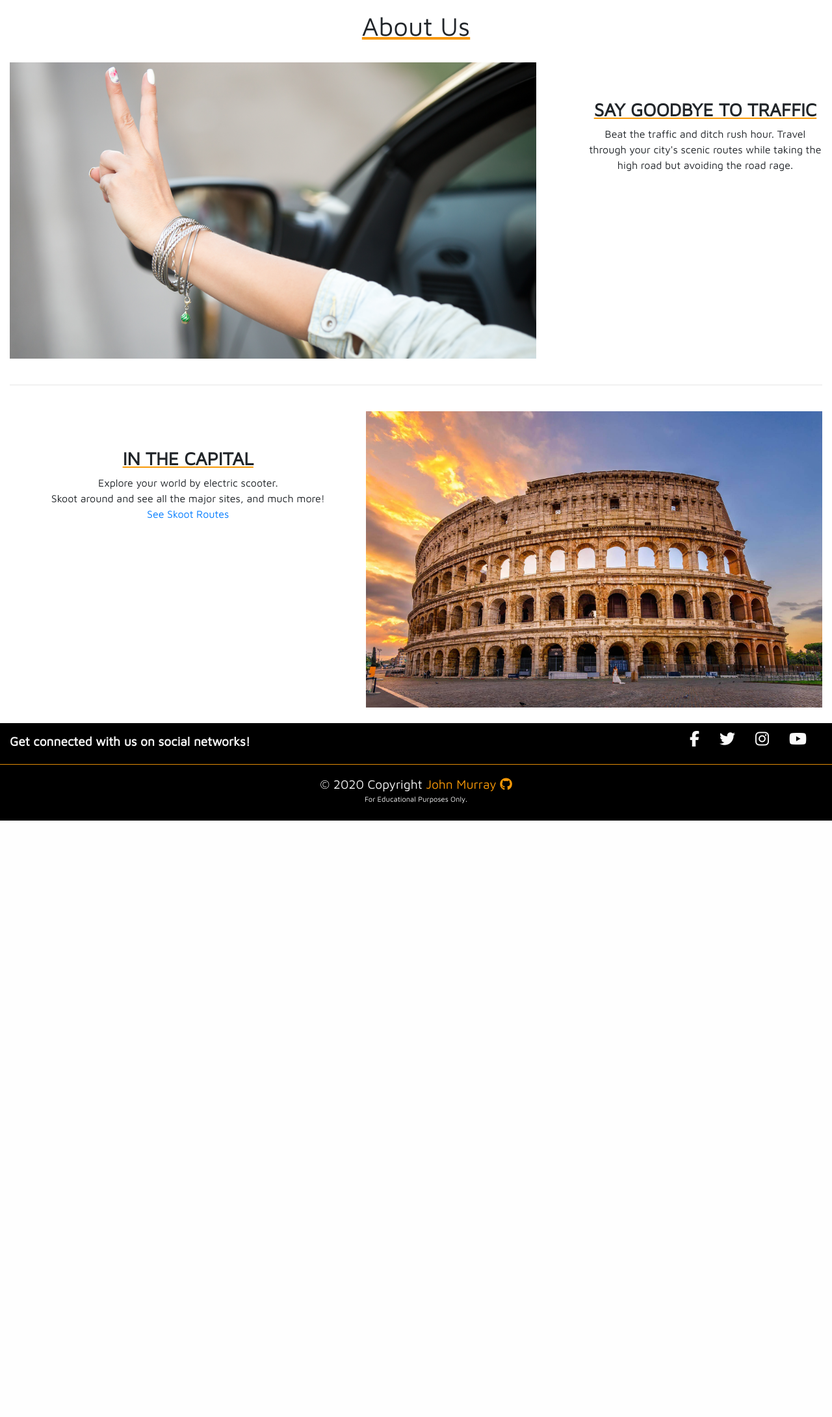
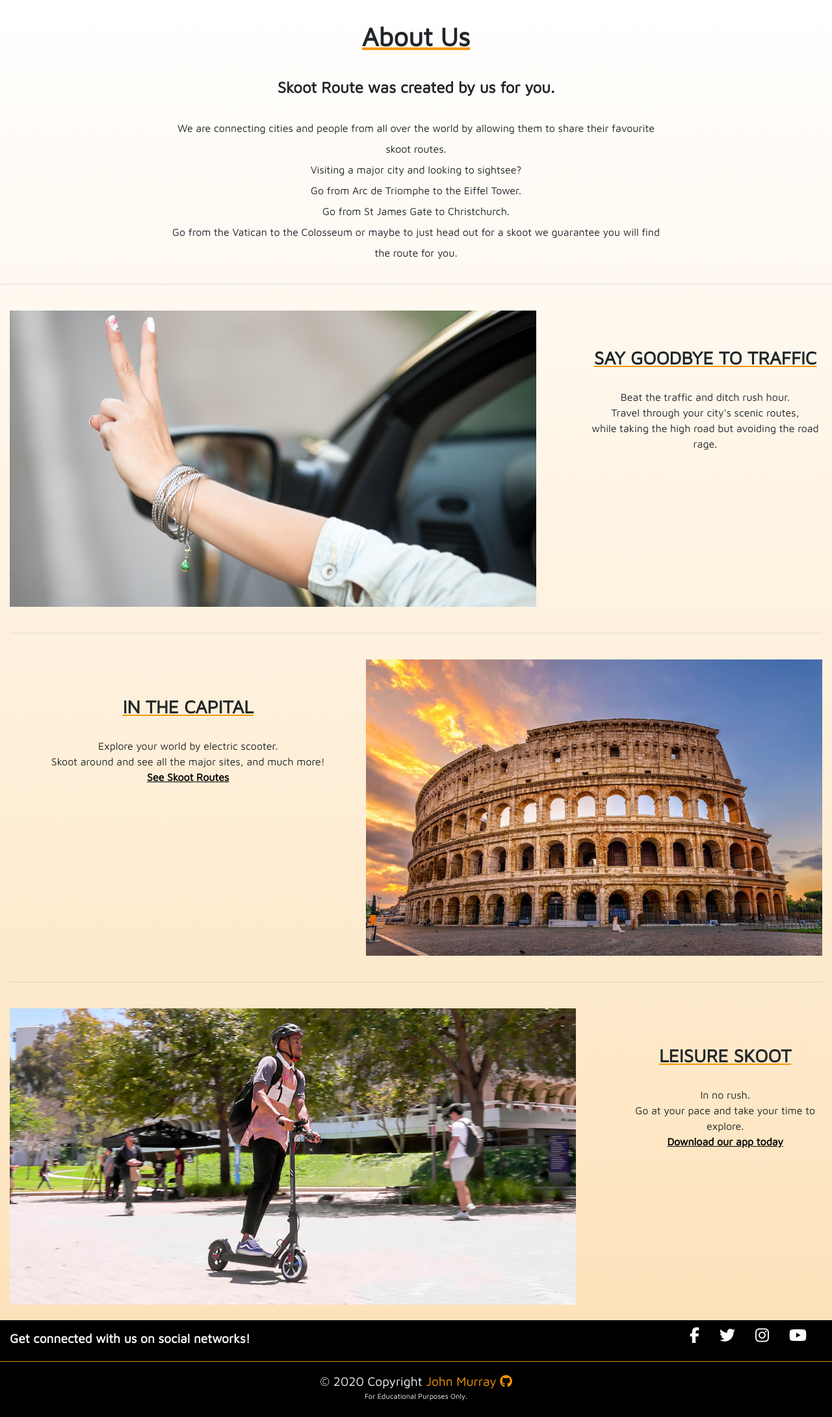
Before and after one commit to Jmurray1989/Skoot-Route, a Flask app: page /about in a window 1280 px wide. Shown: the part 96-2277 px from the top of the page at 65% size. Before the commit the page ends 1359 px from the top, so only its background shows below. Run offline with Flask 2, Linux system fonts and the light colour scheme; some libraries are stand-ins or nearby versions.

Commit message:
added image, site links and background gradient to about section

```diff
--- a/static/css/style.css
+++ b/static/css/style.css
@@ -133,9 +133,10 @@ input#fullname {
 }
 
 h1 {
-  text-decoration: underline;
-  -webkit-text-decoration-color: rgba(248, 152, 7);
-    text-decoration-color: rgba(248, 152, 7);
+ font-weight: bold;
+ text-decoration: underline;
+ -webkit-text-decoration-color: rgba(248, 152, 7);
+ text-decoration-color: rgba(248, 152, 7);
 }
 
 .get-out {
@@ -208,22 +209,58 @@ a.signature:hover {
 
 /*Headers*/
 
-.about {
+.header-main-about {
     text-align: center;
-    padding-top: 1rem;
+    padding: 2rem;
 }
 
 .about-header {
     text-align: center;
     margin-top: 5rem;
+    margin-bottom: 2rem;
     font-weight: bolder;
     text-decoration: underline;
   -webkit-text-decoration-color: rgb(248, 152, 7);
     text-decoration-color: rgb(248, 152, 7);
 }
 
+/*Paragraphs & Page Links*/
+
 .about-desc {
     text-align: center;
+}
+
+.about-route {
+    text-align: center;
+    font-weight: bold;
+}
+
+.about-route-desc {
+    margin: 2rem 20vw;
+    line-height: 2rem;
+    text-align: center;
+}
+
+.route-link {
+    color: #000000;
+    text-decoration: underline;
+    font-size: 1rem;
+    font-weight: bold;
+}
+
+.route-link:hover {
+    color: rgb(255, 153, 0);
+}
+
+.mobile-link {
+    color: #000000;
+    text-decoration: underline;
+    font-size: 1rem;
+    font-weight: bold;
+}
+
+.mobile-link:hover {
+    color: rgb(255, 153, 0);
 }
 
 /*Images*/
@@ -244,3 +281,13 @@ a.signature:hover {
     float: right;
     margin-bottom: 1.5rem;
 }
+
+/*-----------------------------------Background Color-----------------------------------*/
+
+/* Gradient Effect on Home*/
+
+
+.about {
+  background-color: #ffffff;; /* For browsers that do not support gradients */
+  background-image: linear-gradient( rgba(255, 255, 255, 0.5), rgba(248, 152, 7, 0.274));
+}
--- a/templates/about.html
+++ b/templates/about.html
@@ -1,14 +1,23 @@
 {% extends 'base.html' %} {% block content %}
+<section class="about">
+	<h1 class="header-main-about">About Us</h1>
 
-<h1 class="about">About Us</h1>
-
+	<h4 class="about-route">Skoot Route was created by us for you.</h4>
+	<p class="about-route-desc">
+		We are connecting cities and people from all over the world by allowing them to share
+		their favourite skoot routes.<br>
+  Visiting a major city and looking to sightsee?<br>
+  Go from Arc de Triomphe to the Eiffel Tower.<br>
+  Go from St James Gate to Christchurch.<br>
+  Go from the Vatican to the Colosseum or maybe to just head out for a skoot we guarantee you will find the route for you.
+</p>
+		<hr>
 		<!--About Section-->
 		<div class="container-fluid">
 			<!--COL 1-->
 
 			<div class="row about-wrap">
 				<div class="col-sm-12 col-md-12">
-
 					<!--IMG 1-->
 
 					<img
@@ -19,8 +28,9 @@
 
 					<h3 class="about-header">SAY GOODBYE TO TRAFFIC</h3>
 					<p class="about-desc">
-      Beat the traffic and ditch rush hour. Travel through your city's scenic
-      routes while taking the high road but avoiding the road rage.
+						Beat the traffic and ditch rush hour. <br />
+        Travel through your city's scenic routes,<br />
+        while taking the high road but avoiding the road rage.
       </p>
 				</div>
 			</div>
@@ -28,7 +38,6 @@
 			<hr />
 
 			<!--COL 2-->
-
 			<div class="row about-wrap">
 				<div class="col-sm-12 col-md-12">
 					<!--IMG 2-->
@@ -47,5 +56,29 @@
 					</p>
 				</div>
 			</div>
+
+			<hr />
+
+			<!--COL 3-->
+			<div class="row about-wrap">
+				<div class="col-sm-12 col-md-12">
+					<!--IMG 3-->
+
+					<img
+        class="about-img1 img-fluid"
+        src="{{url_for('static', filename='images/leisure-skoot.jpg')}}"
+        alt="peace-sign"
+      />
+
+					<h3 class="about-header">LEISURE SKOOT</h3>
+					<p class="about-desc">
+						In no rush.<br>
+                    Go at your pace and take your time to explore.<br>
+
+                    <a class="mobile-link" href="{{ url_for('mobile') }}">Download our app today</a>
+					</p>
 				</div>
+			</div>
+		</div>
+</section>
 {% endblock %}
```
Also changed, not shown: static/images/leisure-skoot.jpg (added). Lines whose indentation alone changed are shown as unchanged.
